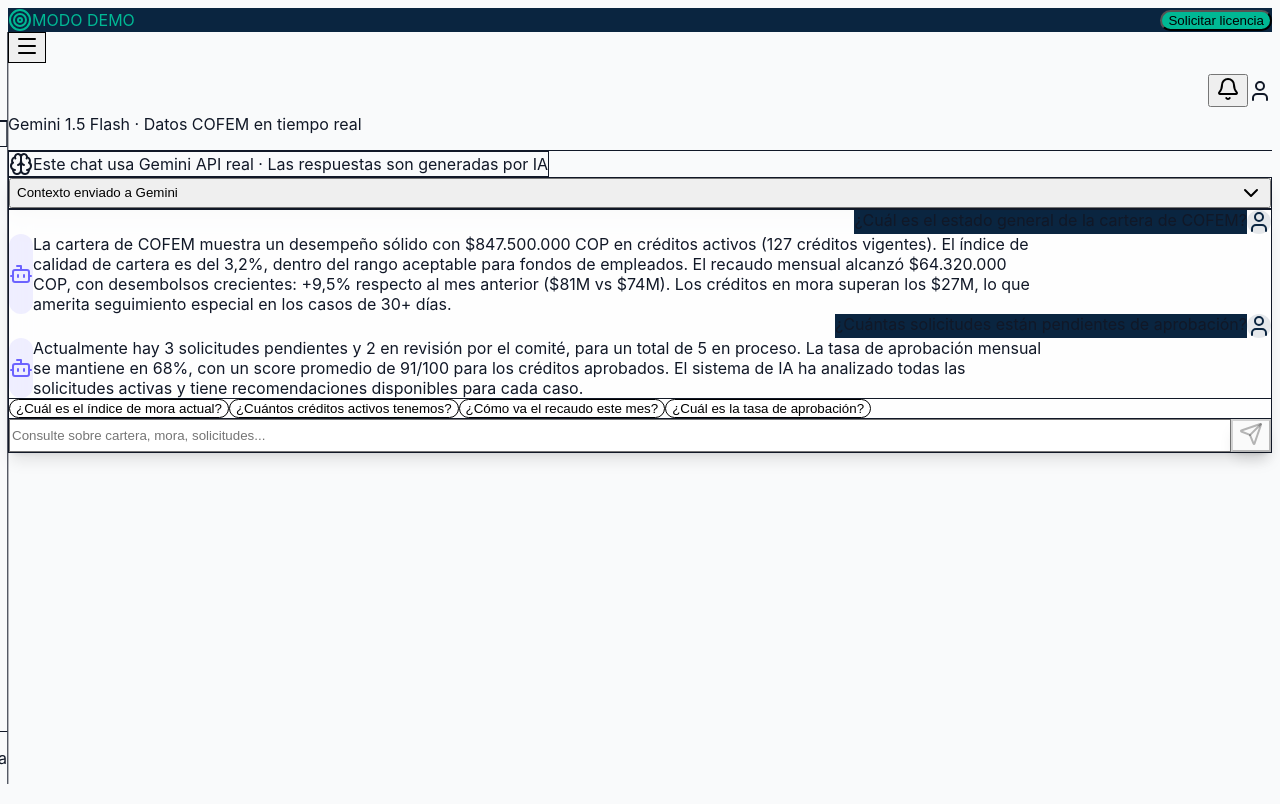
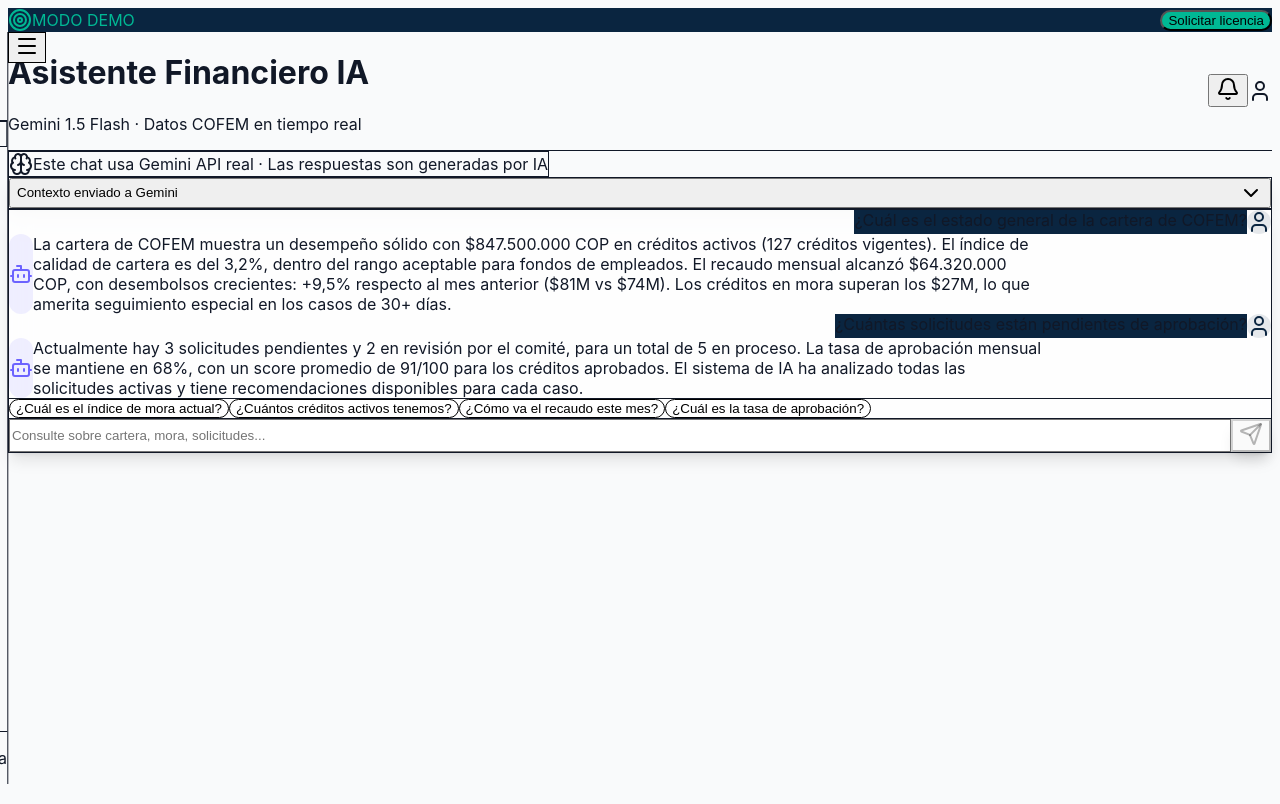
Before and after one commit to anami283/intelifondos-demo, a Next.js app: page /demo/ia in a window 1280 px wide. Shown: the top 804 px of the page. Built offline with nearby package versions, Linux system fonts and the light colour scheme; a web font is replaced by a local one.

Commit message:
Refactor Header component styles
Removed backdrop blur and adjusted header styles.

```diff
--- a/src/components/layout/Header.tsx
+++ b/src/components/layout/Header.tsx
@@ -9,12 +9,12 @@ interface HeaderProps {
 
 export function Header({ title, subtitle }: HeaderProps) {
   return (
-    <header className="sticky top-12 z-30 backdrop-blur-xl bg-white/80 border-b border-slate-200/60 shadow-sm">
+    <header className="bg-white border-b border-slate-200 shadow-sm">
       <div className="px-4 lg:px-6 py-4">
         <div className="flex items-center justify-between gap-4">
           {/* Title Section */}
           <div className="flex-1 min-w-0">
-            <h1 className="text-xl lg:text-2xl font-bold bg-gradient-to-r from-indigo-600 via-purple-600 to-indigo-600 bg-clip-text text-transparent truncate">
+            <h1 className="text-xl lg:text-2xl font-bold text-slate-900 truncate">
               {title}
             </h1>
             {subtitle && (
```
